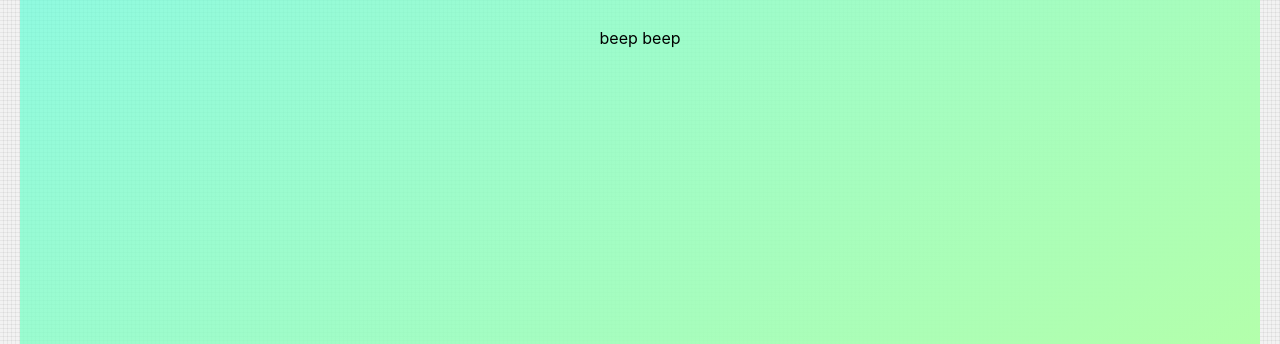
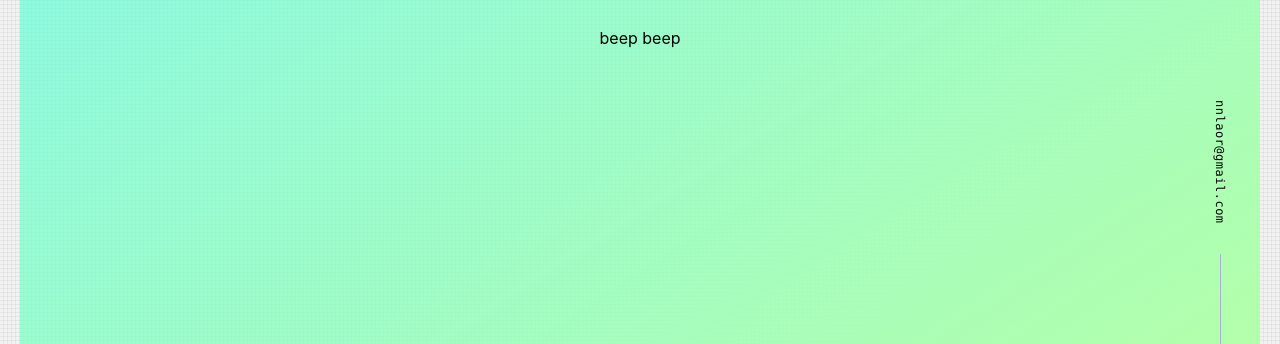
Before and after one commit to FlintSable/Portfolio-NextJS, a Next.js app: page / in a window 1280 px wide. Shown: the part 456-800 px from the top of the page. Built offline with nearby package versions, Linux system fonts and the light colour scheme.

Commit message:
feat: changing hero text and added email contact

```diff
--- /dev/null
+++ b/components/HeroText.js
@@ -0,0 +1,41 @@
+import React, { useEffect, useState } from "react";
+import Head from "next/head";
+import styles from "../styles/Home.module.css";
+
+
+
+
+const HeroText = () => {
+    const [count, setCount] = useState(0);
+    const hero_text_array = ["Nicholas", "Noochla"];
+
+
+    useEffect(() => {
+        const interval = setInterval(() => {
+            setCount(count =>
+                count == hero_text_array.length - 1 ? count = 0 : count + 1);
+          }, 2250);
+          return () => clearInterval(interval);
+        }, []);
+    // componeentDidMount() {
+    //     this.timeout = setInterval(() => {
+    //         let currentIdx = this.state.textIdx;
+    //         this.setState({ textIdx: currentIdx + 1 });
+    //     }, 1500);
+    // };
+
+    // componentDidUnmount(){
+    //     clearInterval(this.timeout);
+    // }
+
+return(
+    // let textShift = hero_text_array[this.state.textIdx % hero_text_array.length];
+    <div className={styles["hero-text-box"]}>
+        <h1 className={styles["hero-text"]}>{hero_text_array[count]}</h1>
+        <p>beep beep</p>
+    </div>
+    );
+
+}
+
+export default HeroText;
--- a/components/MainLanding.js
+++ b/components/MainLanding.js
@@ -2,14 +2,15 @@ import React from "react";
 import Head from "next/head";
 import { useRouter } from "next/router";
 import styles from "../styles/Home.module.css";
-
-
+import mailstyles from "../styles/Email.module.css";
 import Nav from "./Nav";
-// import Footer from "./Footer";
+import HeroText from "./HeroText";
 
 
 export default function MainLanding({ children, ...customMeta}){
     const router = useRouter();
+
+
 
     const meta = {
         title: "Nicholas Noochla-or - Developer",
@@ -18,15 +19,31 @@ export default function MainLanding({ children, ...customMeta}){
         type: "webstie",
         ...customMeta,
     };
+
+
     return(
         <div className={styles["main-landing"]}>
 
                 {/* add the rest of the components in here */}
                 <Nav />
                 <div>{children}</div>
+
                 <div className={styles["hero-text-box"]}>
-                    <h1 className={styles["hero-text"]}>Nicholas</h1>
-                    <p>beep beep</p>
+                    {/* <h1 className={styles["hero-text"]}>textShift</h1> */}
+                    < HeroText />
+                    {/* <p>beep beep</p> */}
+                </div>
+
+                <div>
+                    {/* social media bar */}
+                </div>
+                <div className={mailstyles.mailwrap}>
+                    <div className={mailstyles.email}>
+                        {/* email bar */}
+                        <a href="mailto:nnlaor@gmail.com" className={mailstyles.a}>
+                            nnlaor@gmail.com
+                        </a>
+                    </div>
                 </div>
                 {/* <Footer /> */}
 
--- a/components/Nav.js
+++ b/components/Nav.js
@@ -7,7 +7,6 @@ import userData from "@constants/data";
 export default function Nav(){
     const router = useRouter();
     console.log(router.asPath);
-    // const { theme, setTheme } = useTheme();
     const [mounted, setMounted] = useState(false);
 
     useEffect(() => {
--- /dev/null
+++ b/styles/Email.module.css
@@ -0,0 +1,41 @@
+.mailwrap {
+    position: fixed;
+    width: 40px;
+    bottom: 0px;
+    right: 40px;
+    -webkit-box-align: center;
+    align-items: center;
+    background-color: transparent;
+}
+
+.mailwrap:after {
+    content: "";
+    display: block;
+    width: 1px;
+    height: 90px;
+    margin: 0px auto;
+    background-color: rgb(168, 178, 209);
+}
+
+.email {
+    display: flex;
+    flex-direction: column;
+    -webkit-box-align: center;
+    align-items: center;
+    position: relative;
+}
+
+.a {
+    display: inline-block;
+    text-decoration: none;
+    position: relative;
+    cursor: pointer;
+    transition: all 0.25s cubic-bezier(0.645, 0.045, 0.355, 1) 0s;
+    font-family: "SF Mono", "Fira Code", "Fira Mono", "Roboto Mono", "Lucida Console", Monaco, monospace;
+    font-size: 12px;
+    letter-spacing: 0.5px;
+    -webkit-writing-mode: vertical-rl;
+    writing-mode: vertical-rl;
+    margin: 20px auto;
+    padding: 10px;
+}
--- a/styles/Home.module.css
+++ b/styles/Home.module.css
@@ -20,7 +20,6 @@
 }
 
 .hero-text {
-  animation: 1200ms ;
   animation: 1200ms cubic-bezier(0.4, 0, 0.2, 1) 1000ms infinite alternate none running layerize;
   text-transform: uppercase;
   opacity: 0;
--- a/styles/globals.css
+++ b/styles/globals.css
@@ -1,6 +1,6 @@
 @tailwind base;
-@tailwind components;
-@tailwind utilities;
+/* @tailwind components; */
+/* @tailwind utilities; */
 
 html,
 body {
@@ -24,8 +24,8 @@ body {
 }
 
 a {
-  color: inherit;
-  text-decoration: none;
+  /* color: inherit; */
+  /* text-decoration: none; */
 }
 
 /* * {
```
Also changed, not shown: Footer.js (deleted), styles/Social.module.css (added).
